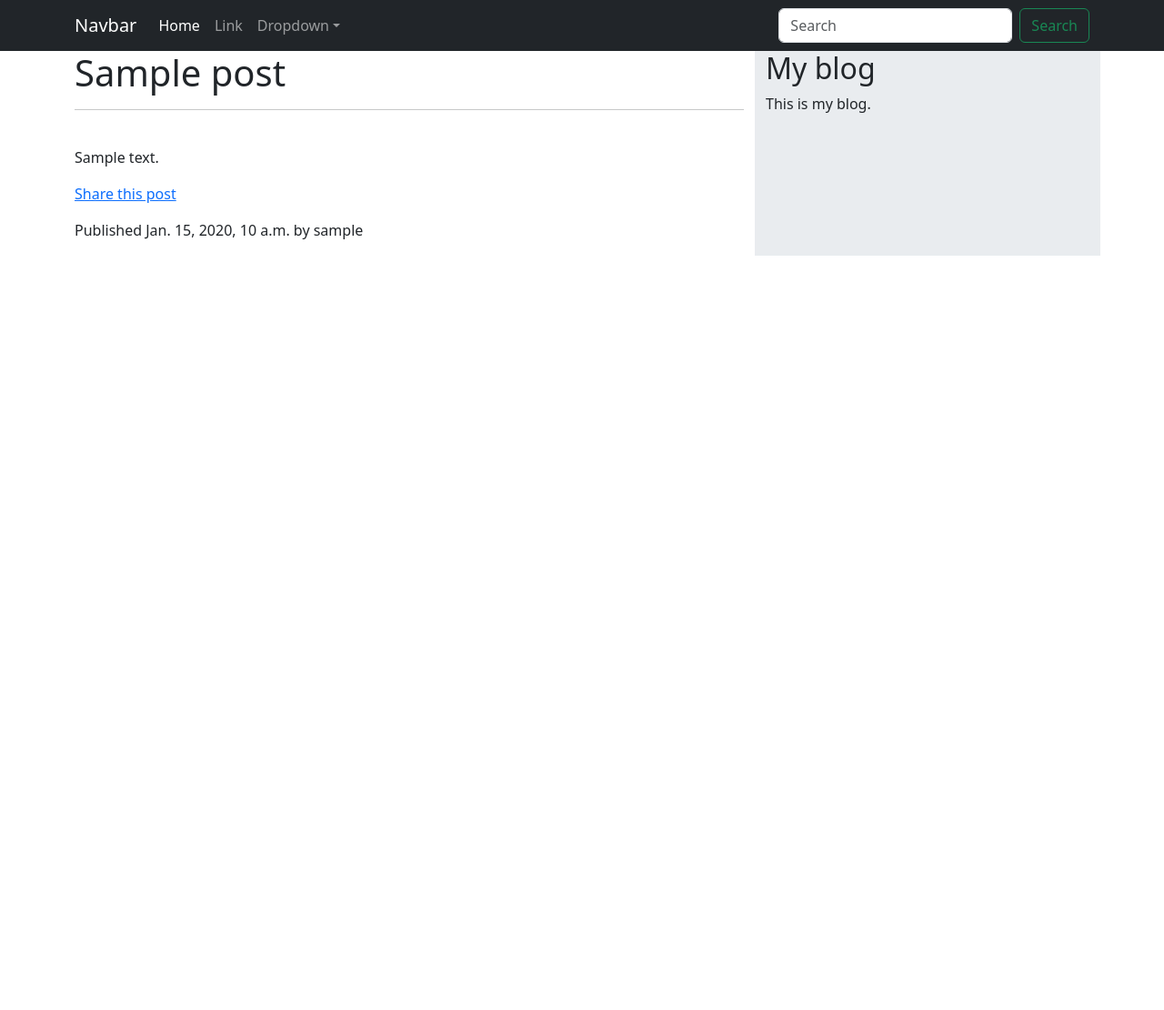
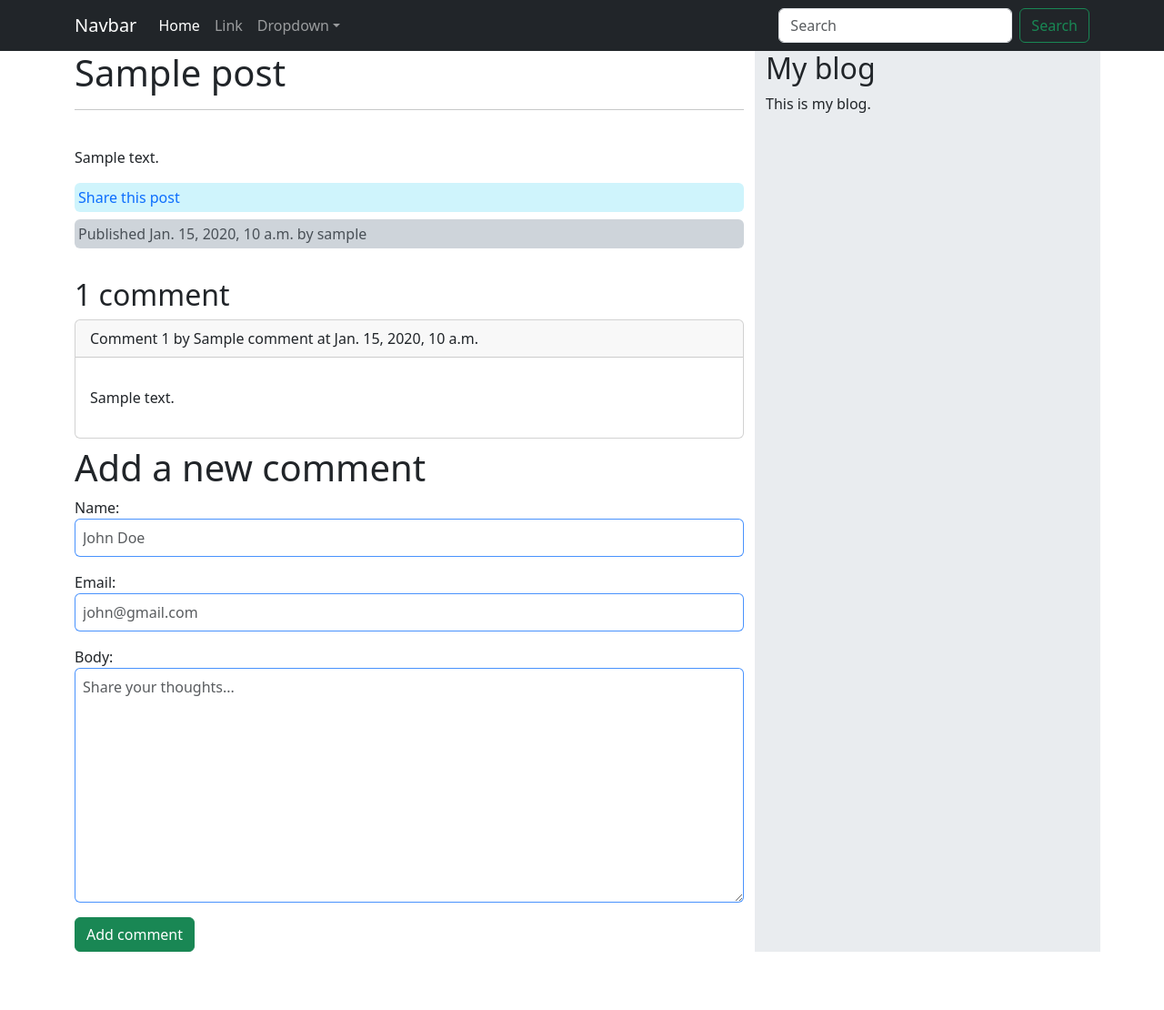
Before and after one commit to ahmadfaraz2/blog-uni, a Django app: a page that uses blog/templates/blog/base.html in a window 1280 px wide. Shown: the whole page at 91% size. Before the commit the page ends 281 px from the top, so only its background shows below. Run offline with Django 4.2, Linux system fonts and the light colour scheme; tables that the repository leaves empty hold one stand-in row (values such as "Sample post").

Commit message:
Add Comment model, form and add bootstrap, custom CSS styling

```diff
--- a/blog/forms.py
+++ b/blog/forms.py
@@ -1,17 +1,31 @@
 from django import forms
+from .models import Comment
 
 class EmailPostForm(forms.Form):
     name = forms.CharField(
             max_length=25,
-            widget=forms.TextInput(attrs={'class': 'form-control', 'placeholder': "John Doe"}),
+            widget=forms.TextInput(attrs={'class': "form-control border border-success p-2 mb-2 border-opacity-75",'placeholder': "John Doe"}),
             label="Name")
     email = forms.EmailField(
-            widget=forms.EmailInput(attrs={"class": "form-control", 'placeholder': "sender@gmail.com"}),
+            widget=forms.EmailInput(attrs={"class": "form-control border border-success p-2 mb-2 border-opacity-75", 'placeholder': "sender@gmail.com"}),
             label="Email")
     to = forms.EmailField(
-            widget=forms.EmailInput(attrs={"class": "form-control", 'placeholder': "receiver@gmail.com"}),
+            widget=forms.EmailInput(attrs={"class": "form-control border border-success p-2 mb-2 border-opacity-75", 'placeholder': "receiver@gmail.com"}),
             label="To")
     comments = forms.CharField(
             required=False,
-            widget=forms.Textarea(attrs={"class": "form-control", 'placeholder': "Your thoughts..."}),
+            widget=forms.Textarea(attrs={"class": "form-control border border-success p-2 mb-2 border-opacity-75", 'placeholder': "Your thoughts..."}),
             label="Comment")
+
+
+class CommentForm(forms.ModelForm):
+
+    class Meta:
+        model = Comment
+        fields = ["name", "email", "body"]
+
+        widgets = {
+            "name": forms.TextInput(attrs={"class": "form-control border border-primary p-2 mb-2 border-opacity-75", "placeholder": "John Doe"}),
+            "email": forms.EmailInput(attrs={"class": "form-control border border-primary p-2 mb-2 border-opacity-75", "placeholder":"john@gmail.com"}),
+            "body": forms.Textarea(attrs={"class": "form-control border border-primary p-2 mb-2 border-opacity-75", "placeholder": "Share your thoughts..."}),
+        }
--- a/blog/models.py
+++ b/blog/models.py
@@ -42,3 +42,28 @@ class Post(models.Model):
                                                 self.publish.month,
                                                 self.publish.day,
                                                 self.slug])
+
+
+
+
+class Comment(models.Model):
+    post = models.ForeignKey(Post,
+                            on_delete=models.CASCADE,
+                            related_name="comments")
+    name = models.CharField(max_length=80)
+    email = models.EmailField()
+    body = models.TextField()
+    created = models.DateTimeField(auto_now_add=True)
+    updated = models.DateTimeField(auto_now=True)
+    active = models.BooleanField(default=True)
+
+
+    class Meta:
+        ordering = ["created"]
+        indexes = [
+            models.Index(fields=['created'])
+        ]
+
+
+    def __str__(self):
+        return f"Comment by {self.name} on {self.post}"
--- a/blog/templates/blog/base.html
+++ b/blog/templates/blog/base.html
@@ -19,7 +19,7 @@
         />
 
         <!-- Custom CSS -->
-        <link rel="stylesheet" href="{% static "" %}">
+        <link rel="stylesheet" href="{% static "css/styles.css" %}">
     </head>
 
     <body>
--- a/blog/templates/blog/post/detail.html
+++ b/blog/templates/blog/post/detail.html
@@ -11,13 +11,35 @@
     <hr>
     <br>
     {{post.body|linebreaks}}
-    <p>
+    <p class="p-1 mb-2 bg-info-subtle text-info-emphasis rounded">
         <a href="{% url "blog:post_share" post.id %}">Share this post</a>
     </p>
 
-    <p>
+    <p class="p-1 mb-2 bg-dark-subtle text-dark-emphasis rounded">
         Published {{post.publish}} by {{post.author}}
     </p>
+    <br>
+
+    {% with comments.count as total_comments %}
+        <h2>
+            {{total_comments}} comment{{total_comments|pluralize}}
+        </h2>
+    {% endwith %}
 
 
+    {% for comment in comments %}
+        <div class="card mb-2">
+            <div class="card-header">
+                    Comment {{forloop.counter}} by {{comment.name}} at {{comment.created}}
+            </div>
+            <div class="card-body">
+                <p class="card-text">{{comment.body|linebreaks}}</p>
+            </div>
+        </div>
+    {% empty %}
+        <p>There are no comments yet.</p>
+    {% endfor %}
+
+    {% include "blog/post/includes/comment_form.html" %}
+
 {% endblock content %}
--- /dev/null
+++ b/blog/templates/blog/post/includes/comment_form.html
@@ -0,0 +1,8 @@
+
+    <h1>Add a new comment</h1>
+
+    <form action="{% url "blog:post_comment" post.id %}" method="post">
+        {% csrf_token %}
+        {{form.as_p}}
+        <input class="btn btn-success" type="submit" value="Add comment">
+    </form>
--- a/blog/urls.py
+++ b/blog/urls.py
@@ -8,4 +8,5 @@ urlpatterns = [
     path("", views.PostListView.as_view(), name="post_list"),
     path("<int:year>/<int:month>/<int:day>/<slug:post>/", views.post_detail, name="post_detail"),
     path("<int:post_id>/share/", views.post_share, name="post_share"),
+    path("<int:post_id>/comment/", views.post_comment, name="post_comment"),
 ]
--- a/blog/views.py
+++ b/blog/views.py
@@ -1,9 +1,10 @@
 from django.shortcuts import render, get_object_or_404
-from .models import Post
+from .models import Post, Comment
 from django.core.paginator import Paginator, EmptyPage, PageNotAnInteger
-from .forms import EmailPostForm
+from .forms import EmailPostForm, CommentForm
 
 from django.core.mail import send_mail
+from django.views.decorators.http import require_POST
 
 from django.views.generic import ListView
 
@@ -31,7 +32,13 @@ def post_detail(request, year, month, day, post):
                             publish__year=year,
                             publish__month=month,
                             publish__day=day)
-    return render(request, "blog/post/detail.html", {"post": post})
+
+    # List of active comments for this post
+    comments = post.comments.filter(active=True)
+    # Form for users to comment
+    form = CommentForm()
+
+    return render(request, "blog/post/detail.html", {"post": post, "comments":comments, "form":form})
 
 
 def post_share(request, post_id):
@@ -55,11 +62,27 @@ def post_share(request, post_id):
                 recipient_list=[cd['to']]
                 )
             sent = True
-
     else:
         form = EmailPostForm()
 
     return render(request, "blog/post/share.html", {"post": post, "form": form, "sent": sent})
+
+
+@require_POST
+def post_comment(request, post_id):
+    post = get_object_or_404(Post, id=post_id, status=Post.Status.PUBLISHED)
+    comment = None
+    # A comment was posted
+    form = CommentForm(request.POST)
+    if form.is_valid():
+        # Create a comment object without saving it to database
+        comment = form.save(commit=False)
+        # Assign the post to the comment
+        comment.post = post
+        # Save the comment to database
+        comment.save()
+
+    return render(request, "blog/post/comment.html", {"post":post, "form": form, "comment":comment})
 
 
 class PostListView(ListView):
--- a/mysite/settings.py
+++ b/mysite/settings.py
@@ -129,7 +129,11 @@ USE_TZ = True
 # Static files (CSS, JavaScript, Images)
 # https://docs.djangoproject.com/en/4.2/howto/static-files/
 
-STATIC_URL = 'static/'
+STATIC_URL = '/static/'
+STATICFILES_DIRS = [
+    os.path.join(BASE_DIR / "static"),
+]
+
 
 # Default primary key field type
 # https://docs.djangoproject.com/en/4.2/ref/settings/#default-auto-field
--- /dev/null
+++ b/static/css/styles.css
@@ -0,0 +1,3 @@
+a {
+    text-decoration: none;
+}
```
Also changed, not shown: blog/admin.py (+7 -1 lines), blog/templates/blog/post/comment.html (added, +17 -0 lines), blog/templates/blog/post/share.html (+17 -10 lines), blog/migrations/0004_comment.py (added), blog/templates/pagination.html (line endings or trailing spaces).
